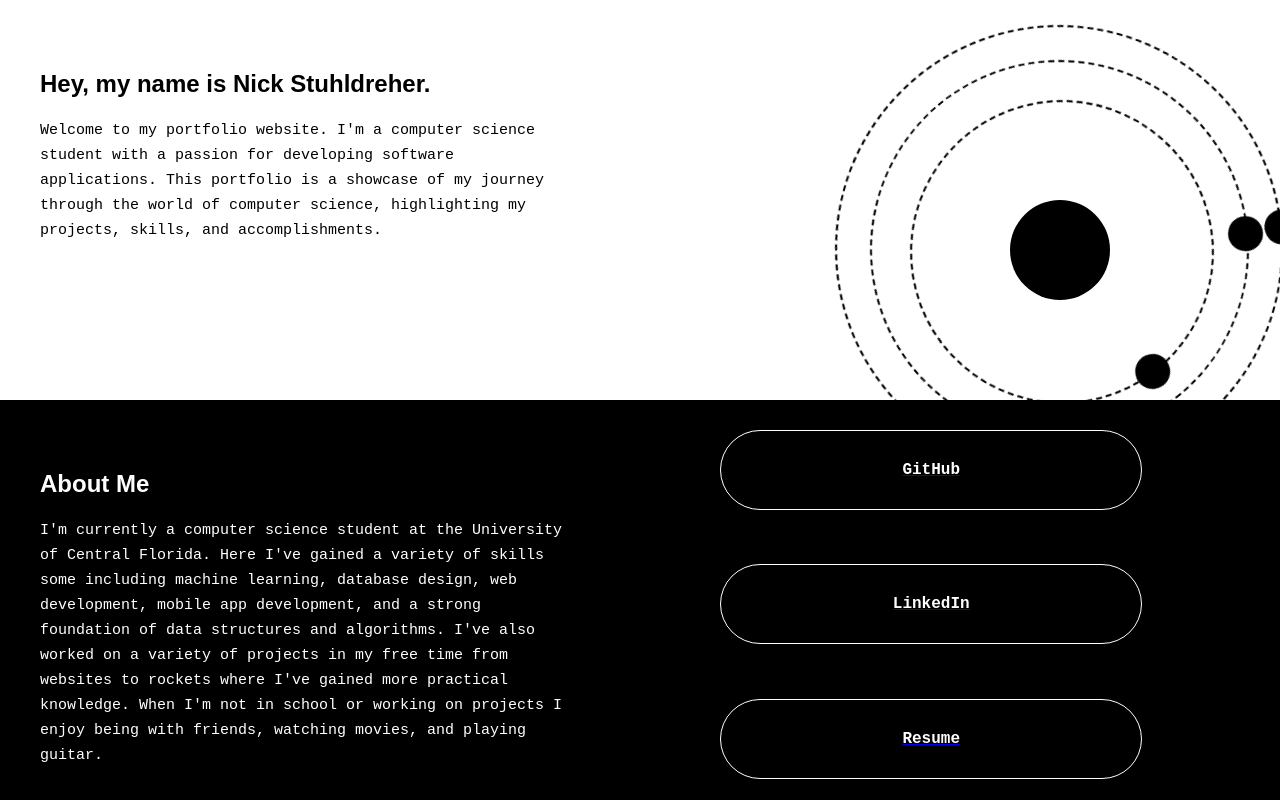
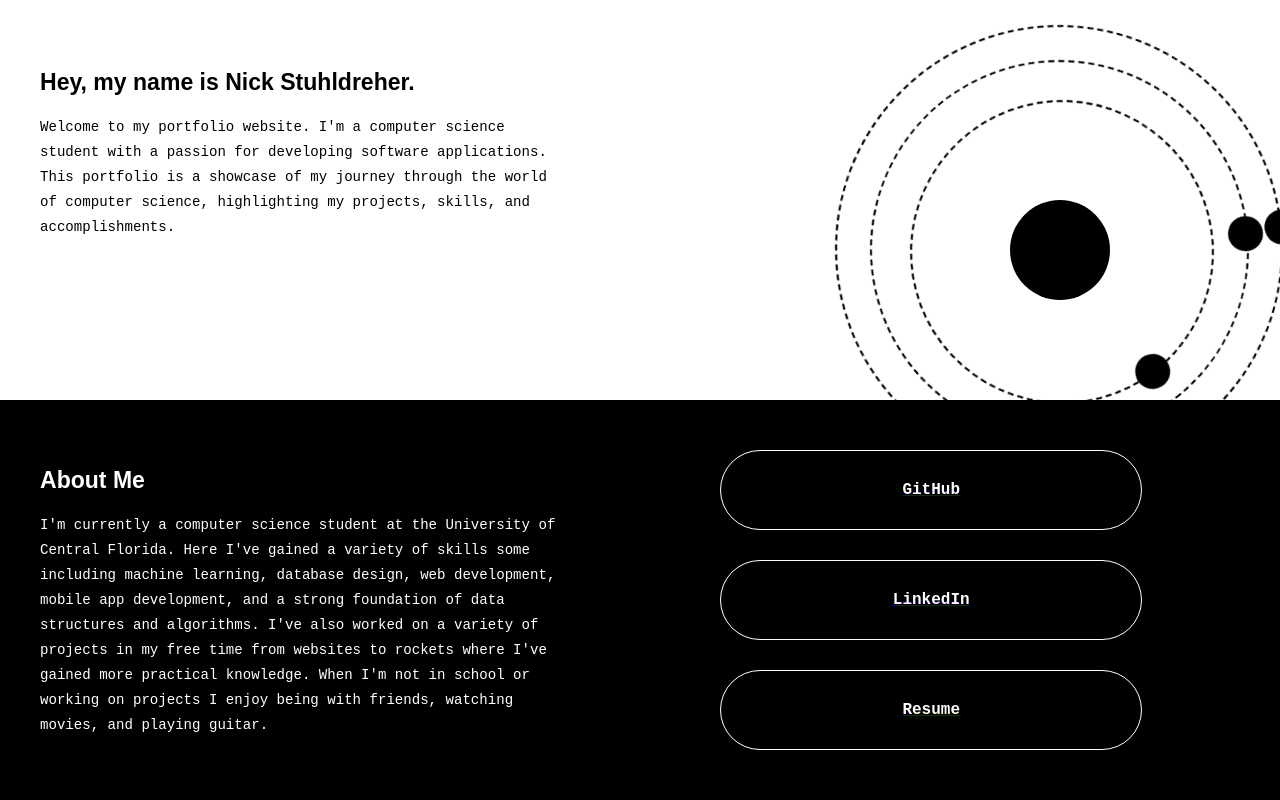
Before and after one commit to nstuhldreher1/PortfolioWebsite, a React (Create React App) app: page / in a window 1280 px wide. Shown: the top 800 px of the page. Built offline with nearby package versions, Linux system fonts and the light colour scheme.

Commit message:
Changed about me alignment

```diff
--- a/src/components/AboutMe.css
+++ b/src/components/AboutMe.css
@@ -1,11 +1,11 @@
 #body{
     padding-left: 40px;
-    padding-top: 50px;
-    padding-bottom: 50px;
+    padding-top: 5vh;
+    padding-bottom: 5vh;
 }
 #aboutDescription{
     color: white;
-    font-size: 15px;
+    font-size: 1.1vw;
     width: 530px;
     line-height: 25px;
     font-family: monospace;
@@ -13,6 +13,7 @@
 #aboutTitle{
     font-family: Arial, Helvetica, sans-serif;
     color: white;
+    font-size: 1.8vw;
 }
 
 #aboutMe{
@@ -22,6 +23,7 @@
     display: grid;
     grid-template-columns: 1fr 1fr;
     padding-bottom: 30px;
+    align-items: center;
 
 }
 body {
--- a/src/components/PortfolioHeader.css
+++ b/src/components/PortfolioHeader.css
@@ -1,12 +1,13 @@
 #title{
     font-family: Arial, Helvetica, sans-serif;
     color: black;
+    font-size: 1.8vw;
 }
 
 #description{
     font-family: monospace;
     color: black;
-    font-size: 15px;
+    font-size: 1.1vw;
     width: 530px;
     line-height: 25px;
 }
```
